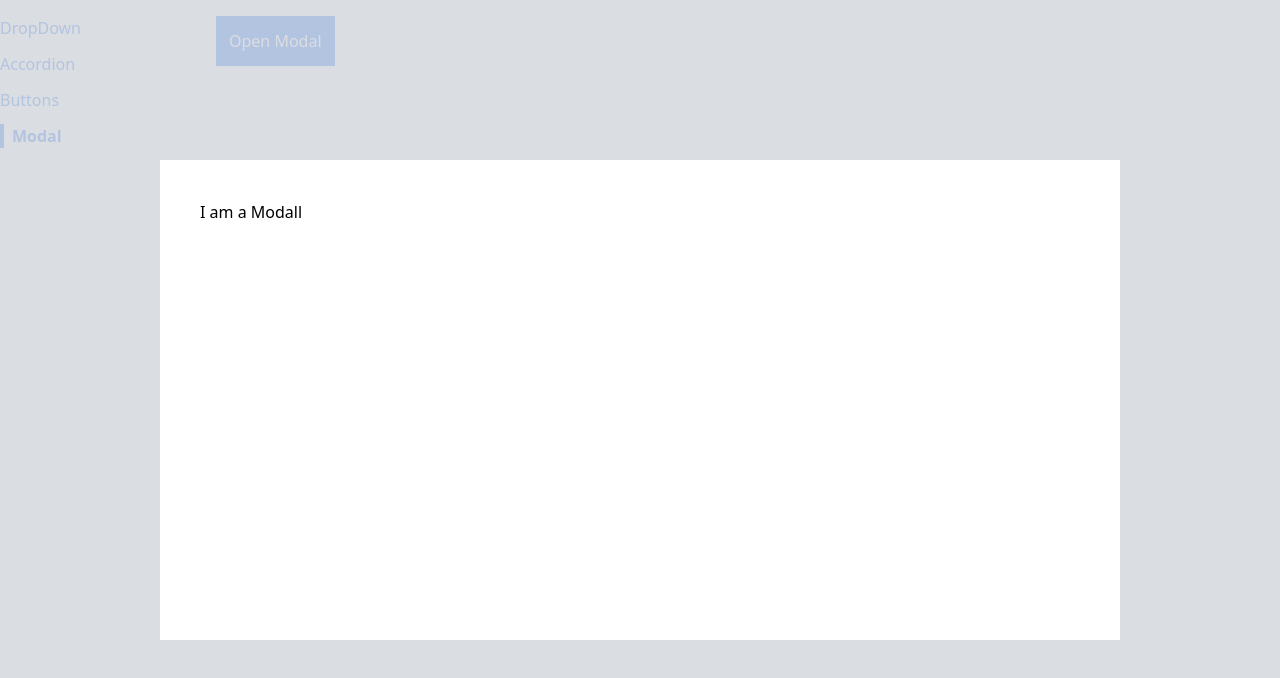
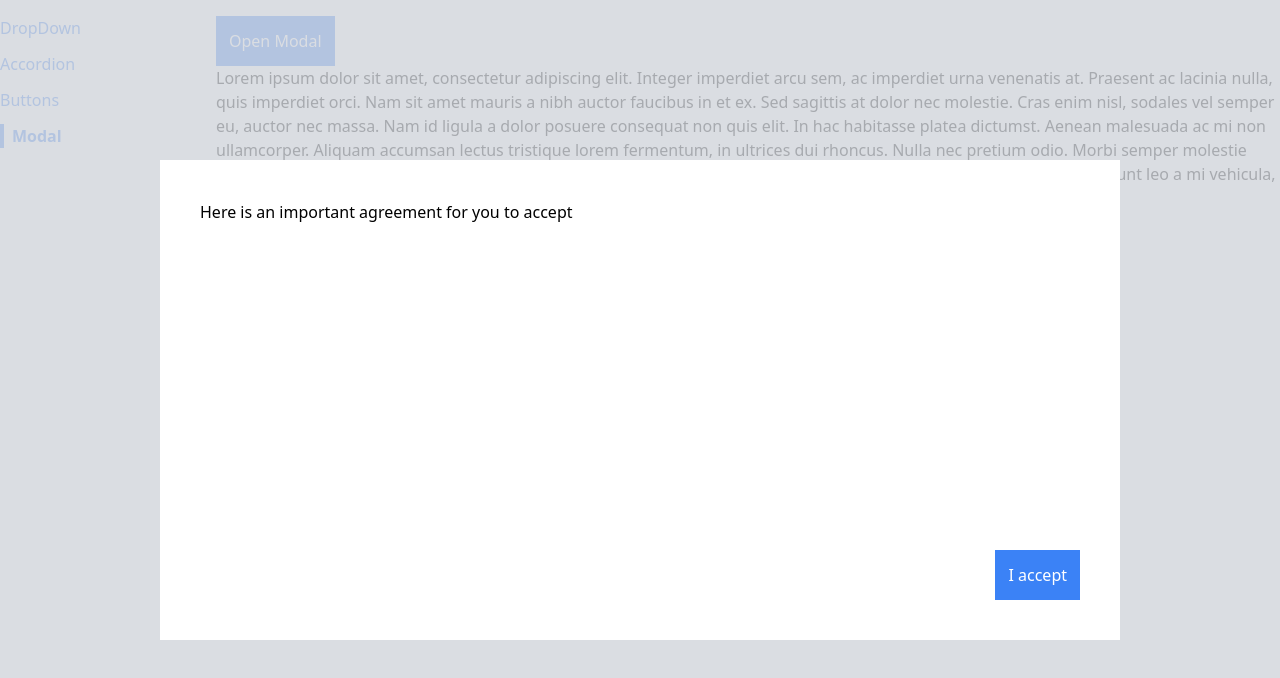
Before and after one commit to veyselguven/react-router-comps, a React (Create React App) app: page /modal in a window 1280 px wide. Both pictures are taken after a click on the button "Open Modal". Shown: the top 678 px of the page. Built offline with nearby package versions, Linux system fonts and the light colour scheme.

Commit message:
added model comp feature

```diff
--- a/public/index.html
+++ b/public/index.html
@@ -39,5 +39,6 @@
       To begin the development, run `npm start` or `yarn start`.
       To create a production bundle, use `npm run build` or `yarn build`.
     -->
+    <div class="modal-container"></div>
   </body>
 </html>
--- a/src/components/Modal.js
+++ b/src/components/Modal.js
@@ -1,11 +1,21 @@
 import React from "react";
+import ReactDOM from "react-dom";
 
-function Modal() {
-  return (
+function Modal({ onClose, children, actionBar }) {
+  return ReactDOM.createPortal(
     <div>
-      <div className="absolute inset-0 bg-gray-300 opacity-80"></div>
-      <div className="absolute inset-40 p-10 bg-white">I am a Modall</div>
-    </div>
+      <div
+        className="absolute inset-0 bg-gray-300 opacity-80"
+        onClick={onClose}
+      ></div>
+      <div className="absolute inset-40 p-10 bg-white">
+        <div className="flex flex-col justify-between h-full">
+          {children}
+          <div className="flex justify-end">{actionBar}</div>
+        </div>
+      </div>
+    </div>,
+    document.querySelector(".modal-container")
   );
 }
 
--- a/src/pages/ModalPage.js
+++ b/src/pages/ModalPage.js
@@ -9,12 +9,42 @@ function ModalPage() {
   const handleClick = () => {
     setShowModal(true);
   };
+
+  const handleClose = () => {
+    setShowModal(false);
+  };
+  const actionBar = (
+    <div>
+      <Button onClick={handleClose} primary>
+        I accept
+      </Button>
+    </div>
+  );
+  const modal = (
+    <Modal onClose={handleClose} actionBar={actionBar}>
+      <p>Here is an important agreement for you to accept</p>
+    </Modal>
+  );
+
   return (
-    <div>
+    <div className="relative">
       <Button onClick={handleClick} primary>
         Open Modal
       </Button>
-      {showModal && <Modal />}
+      {showModal && modal}
+      <p>
+        Lorem ipsum dolor sit amet, consectetur adipiscing elit. Integer
+        imperdiet arcu sem, ac imperdiet urna venenatis at. Praesent ac lacinia
+        nulla, quis imperdiet orci. Nam sit amet mauris a nibh auctor faucibus
+        in et ex. Sed sagittis at dolor nec molestie. Cras enim nisl, sodales
+        vel semper eu, auctor nec massa. Nam id ligula a dolor posuere consequat
+        non quis elit. In hac habitasse platea dictumst. Aenean malesuada ac mi
+        non ullamcorper. Aliquam accumsan lectus tristique lorem fermentum, in
+        ultrices dui rhoncus. Nulla nec pretium odio. Morbi semper molestie
+        massa, vitae finibus sem venenatis sit amet. Interdum et malesuada fames
+        ac ante ipsum primis in faucibus. Nulla tincidunt leo a mi vehicula,
+        tempor pellentesque neque facilisis.
+      </p>
     </div>
   );
 }
```
